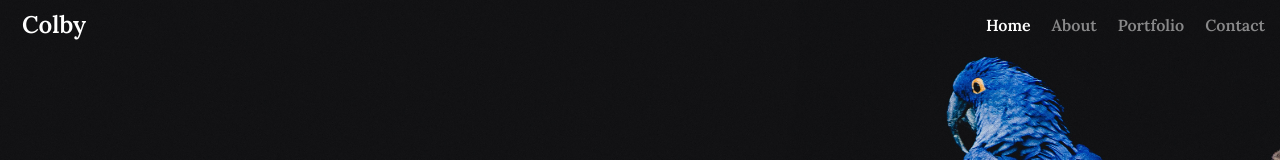
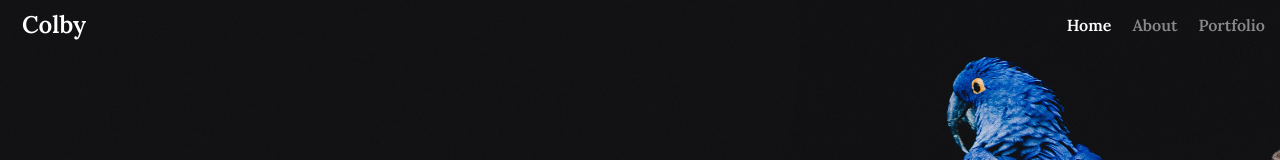
Before and after one commit to colbylee0921/finalproject, a plain HTML site: page index.html in a window 1280 px wide. Shown: the top 160 px of the page. Drawn offline with nearby package versions, Linux system fonts and the light colour scheme.

Commit message:
Update index.html

```diff
--- a/index.html
+++ b/index.html
@@ -29,9 +29,6 @@
                     </li>
                     <li class="nav-item">
                         <a class="nav-link" href="#portfolio">Portfolio</a>
-                    </li>
-                    <li class="nav-item">
-                        <a class="nav-link" href="#contact">Contact</a>
                     </li>
                 </ul>
             </div>
```
